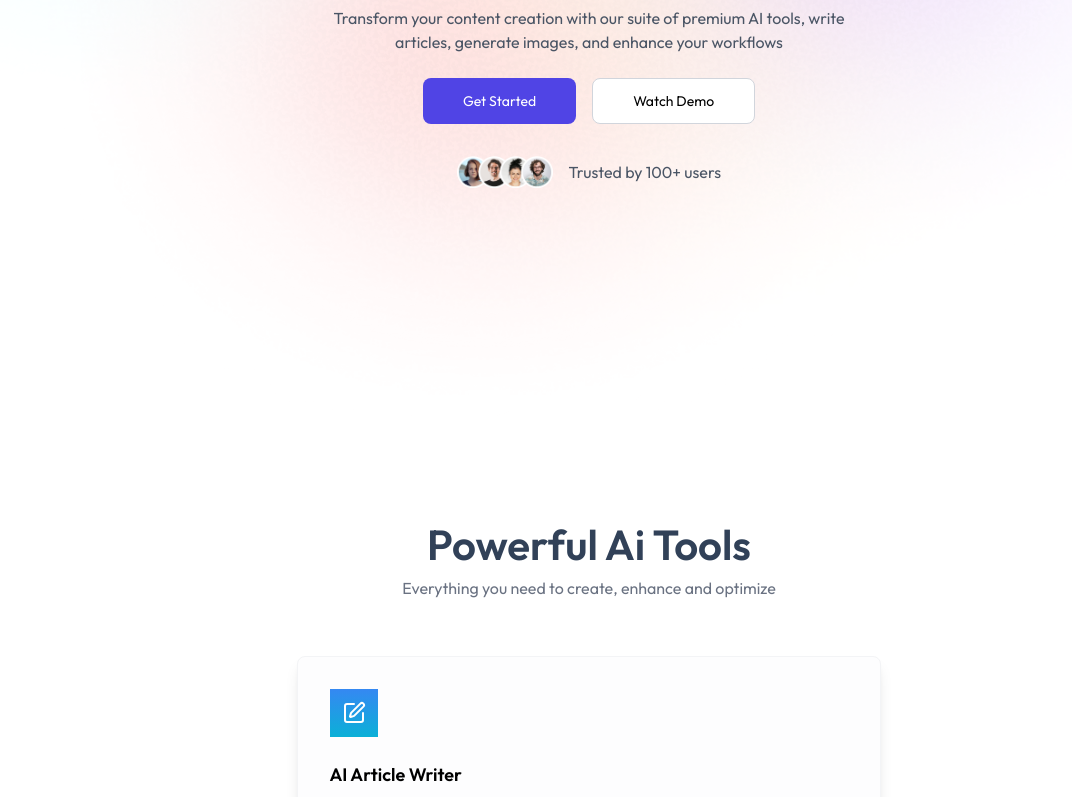
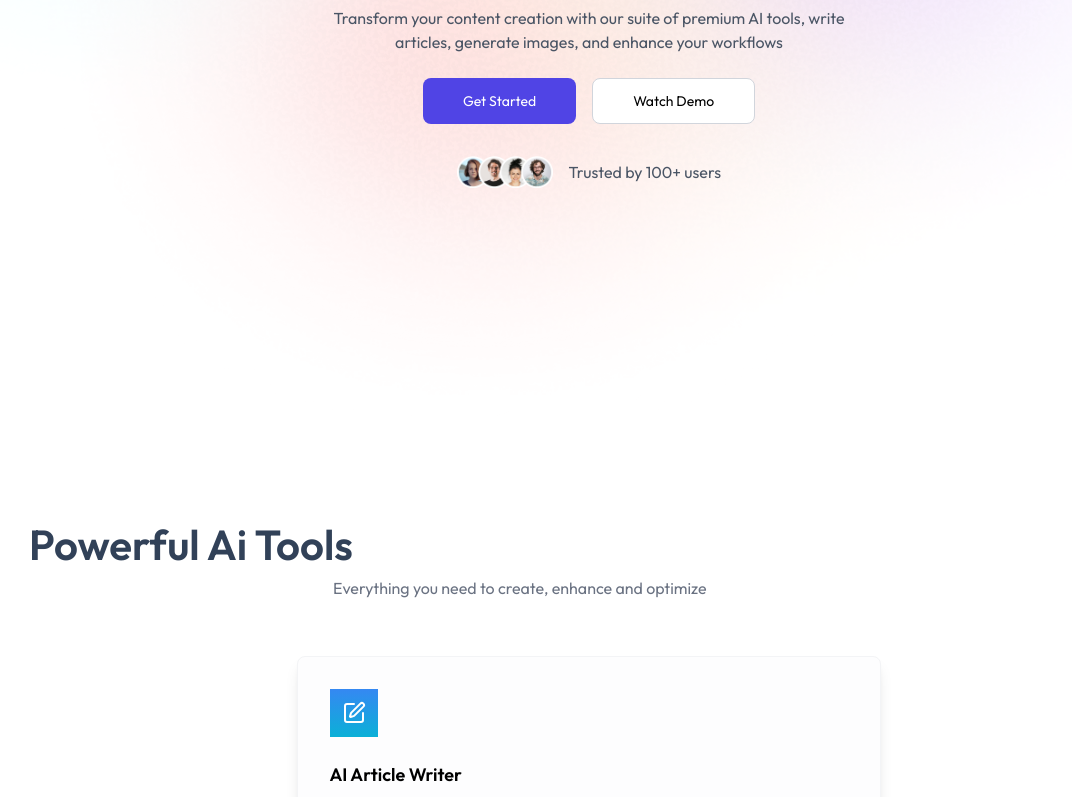
Before and after one commit to PraneeshShetty/Empower.ai, a React (Vite) app in the folder client/: page / in a window 1280 px wide. Shown: the part 383-1180 px from the top of the page, without its empty margins (51-1123 px from the left). Built offline with nearby package versions, Linux system fonts and the light colour scheme; no server answers.

Commit message:
Updated AiTools.jsx

```diff
--- a/client/src/components/AiTools.jsx
+++ b/client/src/components/AiTools.jsx
@@ -9,7 +9,7 @@ const AiTools = () => {
 
     return (
         <div className='px-4 sm:px-20 x1:px-32 my-24'>
-            <div className='text-center'>
+            <div className='justify-center'>
                 <h2 className='text-slate-700 text-[42px] font-semibold'>Powerful Ai Tools</h2>
                 <p className='text-gray-500 max-w-lg mx-auto'>Everything you need to create, enhance and optimize</p>
             </div>
```
